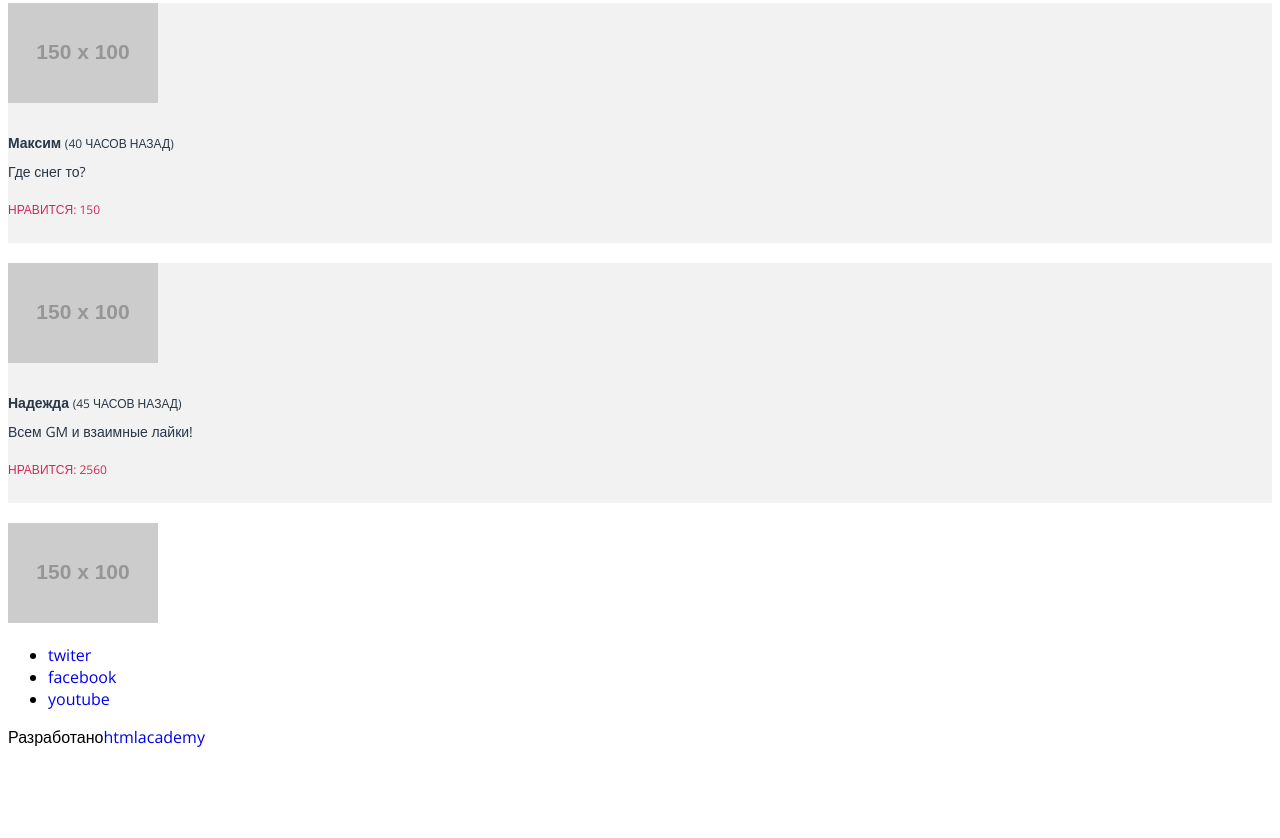
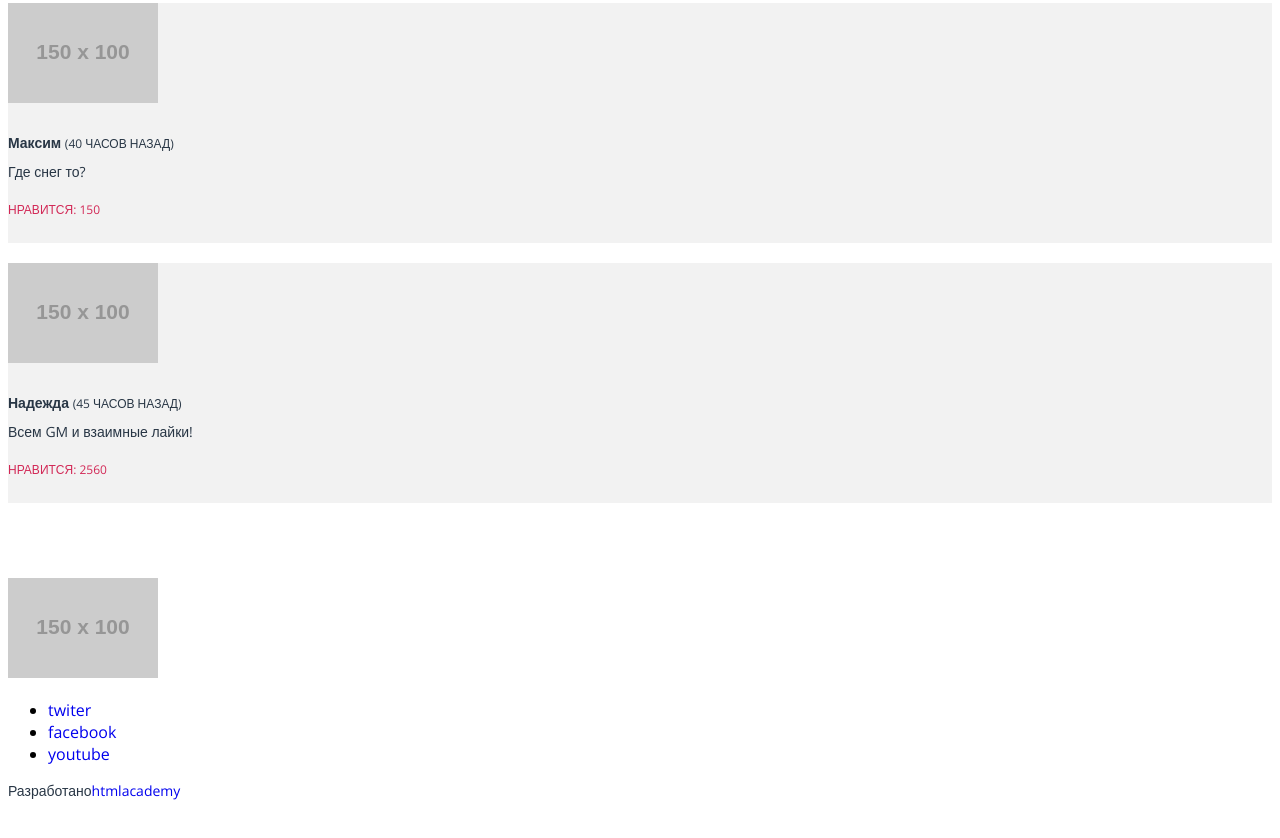
Before and after one commit to BorisBesedin/150991-pink-16, a website: page source/photo.html in a window 1280 px wide. Shown: the part 2006-2844 px from the top of the page. Before the commit the page ends 2770 px from the top, so only its background shows below. Drawn offline with nearby package versions, Linux system fonts and the light colour scheme; files that its build step writes are made by us from their sources; placeholder pictures from the web are drawn by us.

Commit message:
отступы в футере

```diff
--- /dev/null
+++ b/source/sass/blocks/page-footer.scss
@@ -0,0 +1,8 @@
+.page-footer {
+  padding-top: 55px;
+  padding-bottom: 50px;
+}
+.page-footer__copyright {
+  @include font-param(14px, 18px);
+  color: #283645;
+}
--- a/source/sass/style.scss
+++ b/source/sass/style.scss
@@ -6,6 +6,7 @@
 @import "blocks/price.scss";
 @import "blocks/contacts.scss";
 @import "blocks/photo.scss";
+@import "blocks/page-footer.scss";
 
 
 body {
```
